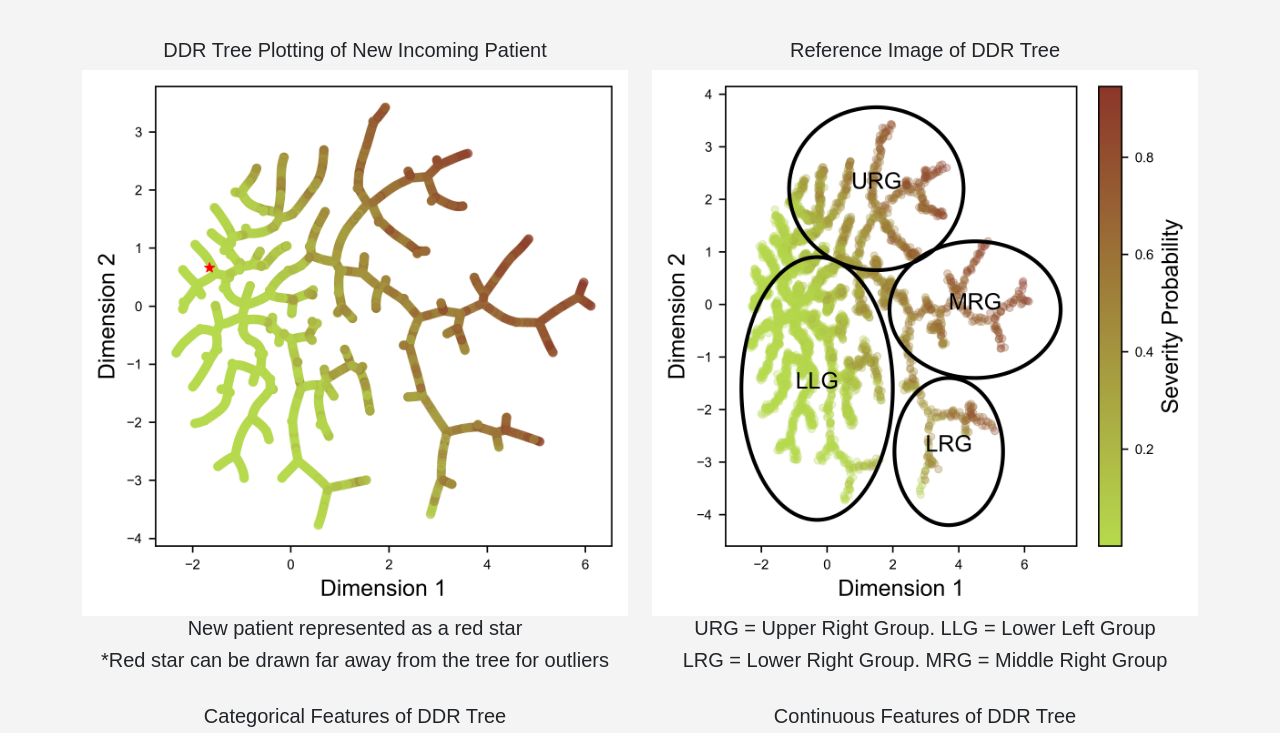
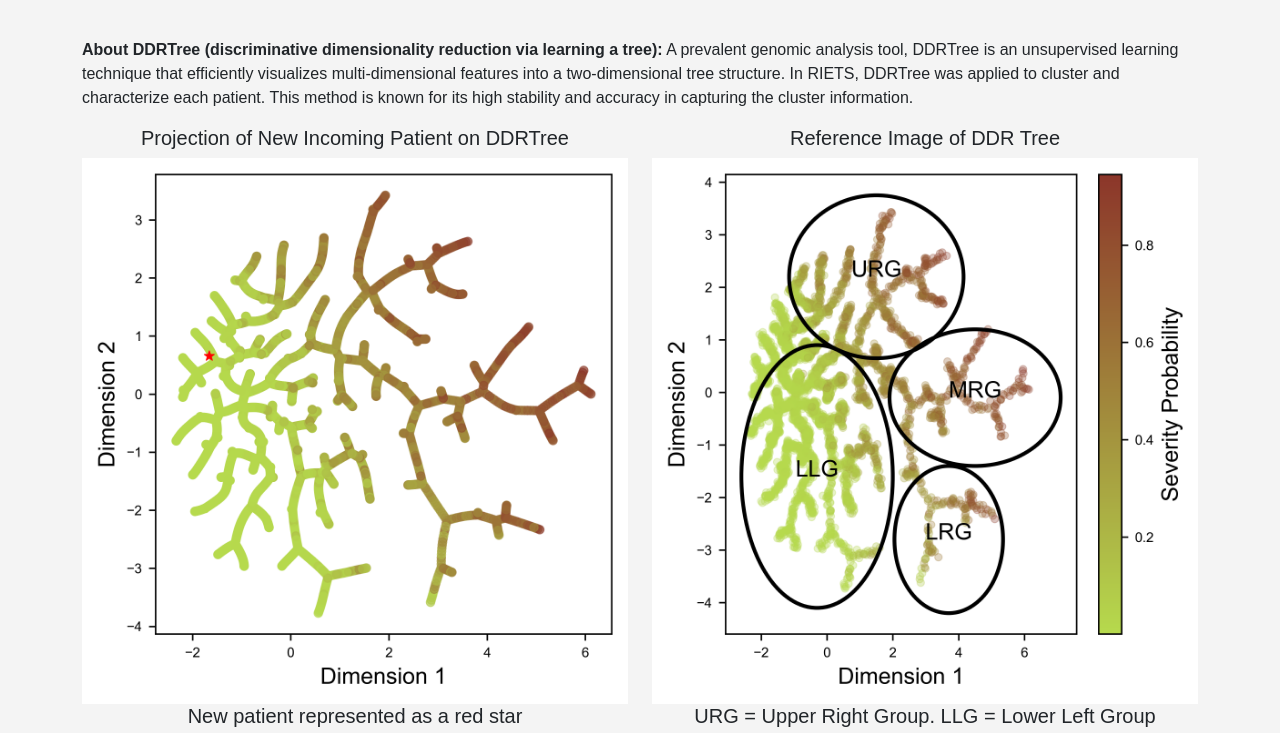
Before and after one commit to Baeksw98/SMC_RIETS_Web, a Flask app: template templates/result.html in a window 1280 px wide. Shown: the part 90-823 px from the top of the page. Run offline with Flask 3, Linux system fonts and the light colour scheme; the template is opened without the code that fills it, so the values that code supplies are empty; parts of the project's set-up code (start-up, migrations or seed data) failed here and were passed over.

Commit message:
new update

```diff
--- a/app.py
+++ b/app.py
@@ -37,7 +37,7 @@ def project_to_ddr_space(W, new_data_point):
     projected_point = np.dot(new_data_point, W)
     return projected_point
 
-def plot_DDR_single_point(Y_orig, new_point_location, severity, point_color='red', point_size=30):
+def plot_DDR_single_point(Y_orig, new_point_location, severity, point_color='red', point_size=50):
     # Transpose Y for easier plotting
     Y = Y_orig.copy().T
 
--- a/templates/result.html
+++ b/templates/result.html
@@ -3,7 +3,7 @@
 <head>
     <meta charset="UTF-8">
     <meta name="viewport" content="width=device-width, initial-scale=1.0">
-    <title>Prediction Result</title>
+    <title>RIETS Prediction Result</title>
     <link href="https://cdn.jsdelivr.net/npm/bootstrap@5.1.3/dist/css/bootstrap.min.css" rel="stylesheet">
     <link rel="stylesheet" href="{{ url_for('static', filename='styles.css') }}">
     <style>
@@ -15,7 +15,7 @@
         .reference-images img, .patient-plot img, .additional-figures img {
             max-width: 100%;
             height: auto
-            margin-bottom: 2rem;  /* Increased margin for spacing */
+            margin-bottom: 2rem;
         }
         .abbreviation {
             display: inline-block;
@@ -25,16 +25,24 @@
         }
     </style>
 </head>
+
 <body>
     <div class="container mt-5">
         <div class="text-center prediction-result">
             RIETS prediction of a patient progressing to severe status is: {{ prediction }}%
         </div>
 
+        <!-- DDRTree Description -->
+        <div class="mt-4">
+            <p>
+                <strong>About DDRTree (discriminative dimensionality reduction via learning a tree):</strong> A prevalent genomic analysis tool, DDRTree is an unsupervised learning technique that efficiently visualizes multi-dimensional features into a two-dimensional tree structure. In RIETS, DDRTree was applied to cluster and characterize each patient. This method is known for its high stability and accuracy in capturing the cluster information.
+            </p>
+        </div>
+
         <div class="row">
             <div class="col-md-6">
                 <!-- Display DDR Tree with Patient's Point -->
-                <h5 class="text-center">DDR Tree Plotting of New Incoming Patient</h5>
+                <h5 class="text-center">Projection of New Incoming Patient on DDRTree</h5>
                 <img src="{{ url_for('static', filename='Patient_DDR_Tree.png') }}" alt="DDR Tree with Patient Point" class="img-fluid">
                 <h5 class="text-center">New patient represented as a red star</h5>
                 <h5 class="text-center">*Red star can be drawn far away from the tree for outliers</h5>
@@ -50,11 +58,11 @@
 
         <div class="row mt-4 additional-figures">
             <div class="col-md-6">
-                <h5 class="text-center">Categorical Features of DDR Tree</h5>
+                <h5 class="text-center">DDRTree of Categorical Features</h5>
                 <img src="{{ url_for('static', filename='Figure_6B.png') }}" alt="Figure 6B" class="img-fluid">
             </div>
             <div class="col-md-6">
-                <h5 class="text-center">Continuous Features of DDR Tree</h5>
+                <h5 class="text-center">DDR Tree of Continuous Features</h5>
                 <img src="{{ url_for('static', filename='Figure_6C.png') }}" alt="Figure 6C" class="img-fluid">
             </div>
         </div>
@@ -76,4 +84,5 @@
 
     <script src="https://cdn.jsdelivr.net/npm/bootstrap@5.1.3/dist/js/bootstrap.bundle.min.js"></script>
 </body>
+
 </html>
```
Also changed, not shown: templates/home.html (+10 -10 lines), static/Patient_DDR_Tree.png.
